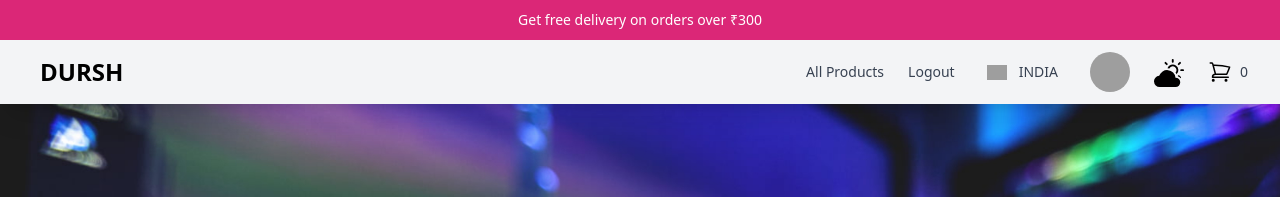
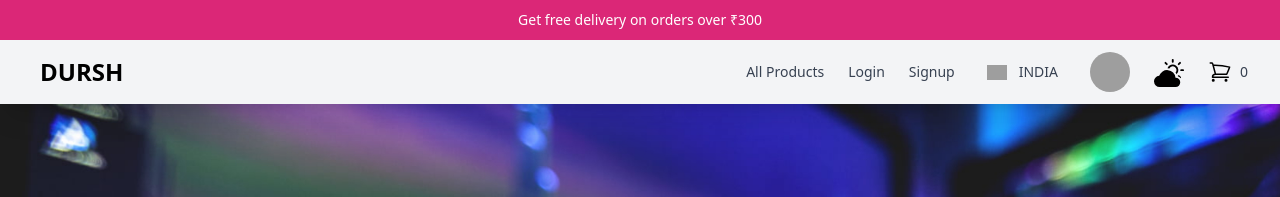
Before and after one commit to LAVI9966/DJ, a React (Vite) app: page / in a window 1280 px wide. Shown: the top 197 px of the page. Built offline with nearby package versions, Linux system fonts and the light colour scheme; no server answers; the database is empty; grey boxes are pictures that could not be loaded.

Commit message:
new commit

```diff
--- a/package.json
+++ b/package.json
@@ -17,6 +17,7 @@
     "react": "^18.3.1",
     "react-dom": "^18.3.1",
     "react-icons": "^5.3.0",
+    "react-loader-spinner": "^6.1.6",
     "react-redux": "^9.1.2",
     "react-router-dom": "^6.26.2",
     "react-tabs": "^6.0.2",
--- a/src/App.jsx
+++ b/src/App.jsx
@@ -82,7 +82,7 @@ export const ProtectedRoute = ({ children }) => {
 export const ProtecteRouteForAdmin = () => {
   const admin = JSON.parse(localStorage.getItem('user'))
 
-  if (admin.user.email === 'lavishgehlod@gmail.com') {
+  if (admin.user.email === 'admin@gmail.com') {
     return children
   } else {
     return <Navigate to={'/login'} />
--- a/src/components/Navbar/Navbar.jsx
+++ b/src/components/Navbar/Navbar.jsx
@@ -73,7 +73,7 @@ export default function Navbar() {
                                         </div>
                                         : ""}
 
-                                    {user?.user?.email === 'lavishgehlod@gmail.com' ?
+                                    {user?.user?.email === 'admin@gmail.com' ?
                                         <div className="flow-root">
                                             <Link to={'/dashboard'} className="-m-2 block p-2 font-medium text-gray-900" style={{ color: mode === 'dark' ? 'white' : '', }}>
                                                 admin
@@ -162,16 +162,26 @@ export default function Navbar() {
                                             Order
                                         </Link>
                                         : ""}
-                                    {user?.user?.email === 'lavishgehlod@gmail.com' ?
+                                    {user?.user?.email === 'admin@gmail.com' ?
 
                                         <Link to={'/dashboard'} className="text-sm font-medium text-gray-700 " style={{ color: mode === 'dark' ? 'white' : '', }}>
                                             Admin
                                         </Link>
                                         : ""}
-
-                                    <a onClick={logout} className="text-sm font-medium text-gray-700 cursor-pointer  " style={{ color: mode === 'dark' ? 'white' : '', }}>
-                                        Logout
-                                    </a>
+                                    {user ?
+                                        <a onClick={logout} className="text-sm font-medium text-gray-700 cursor-pointer  " style={{ color: mode === 'dark' ? 'white' : '', }}>
+                                            Logout
+                                        </a>
+                                        :
+                                        <>
+                                            <Link to={'/login'} className="text-sm font-medium text-gray-700 cursor-pointer  " style={{ color: mode === 'dark' ? 'white' : '', }}>
+                                                Login
+                                            </Link>
+                                            <Link to={'/signup'} className="text-sm font-medium text-gray-700 cursor-pointer  " style={{ color: mode === 'dark' ? 'white' : '', }}>
+                                                Signup
+                                            </Link>
+                                        </>
+                                    }
                                 </div>
 
                                 <div className="hidden lg:ml-8 lg:flex">
--- a/src/pages/admin/pages/AddProduct.jsx
+++ b/src/pages/admin/pages/AddProduct.jsx
@@ -2,10 +2,12 @@ import React, { useContext, useState } from 'react'
 import MyContext from '../../../context/data/myContext'
 import { uploadMusicFile, addMusicTrack } from '../../../firebase/musicUploadwithdata'
 import { toast } from 'react-toastify';
+import { DNA, Triangle } from 'react-loader-spinner'
+
 function AddProduct() {
     const context = useContext(MyContext);
     const { products, setproducts, addProduct } = context;
-
+    const [isloading, setisloading] = useState(false);
     const [file, setFile] = useState(null);
     const [imageUrl, setimageUrl] = useState(null);
     const [title, setTitle] = useState('');
@@ -49,6 +51,7 @@ function AddProduct() {
 
         try {
             // Upload the main file and cover image
+            setisloading(true);
             const fileURL = await uploadMusicFile(file);
             const coverImageUrl = await uploadMusicFile(imageUrl);
 
@@ -106,6 +109,8 @@ function AddProduct() {
         } catch (error) {
             console.error('Error uploading music:', error);
             toast.error('Error uploading music.');
+        } finally {
+            setisloading(false);
         }
     };
     return (
@@ -209,12 +214,27 @@ function AddProduct() {
                     </div>
                 ))}
             </form>
+            {!isloading &&
                 <button
                     onClick={handleUpload}
                     className="mt-6 w-full py-2 px-4 text-white bg-blue-600 hover:bg-blue-700 rounded-md shadow-md focus:outline-none"
                 >
                     Upload
                 </button>
+            }
+            {isloading && (
+                <div style={{ display: 'flex', justifyContent: 'center', marginTop: '20px' }}>
+                    <Triangle
+                        visible={true}
+                        height="80"
+                        width="80"
+                        color="#4fa94d"
+                        ariaLabel="triangle-loading"
+                        wrapperStyle={{}}
+                        wrapperClass=""
+                    />
+                </div>
+            )}
         </div></>
     );
 }
--- a/src/pages/order/Order.jsx
+++ b/src/pages/order/Order.jsx
@@ -4,7 +4,7 @@ import Layout from '../../components/Layout/Layout'
 import ordernot from '../../components/IMG/notorder.png'
 
 function Order() {
-    const userid = JSON.parse(localStorage.getItem('user')).user.uid
+    const userid = JSON.parse(localStorage.getItem('user')).user.uid;
     const context = useContext(MyContext)
     const { mode, loading, order } = context
     // console.log(order)
--- a/src/pages/registration/Signup.jsx
+++ b/src/pages/registration/Signup.jsx
@@ -41,7 +41,8 @@ function Signup() {
             setEmail("");
             setPassword("");
             console.log('yes')
-            localStorage.setItem('user', JSON.stringify(user))
+            localStorage.setItem('user', JSON.stringify(users))
+            console.log(user);
             navigate('/')
         } catch (error) {
             console.log(error)
```
Also changed, not shown: 1 other file (tests, documents, lock files or other folders). Lines whose indentation alone changed are shown as unchanged.
